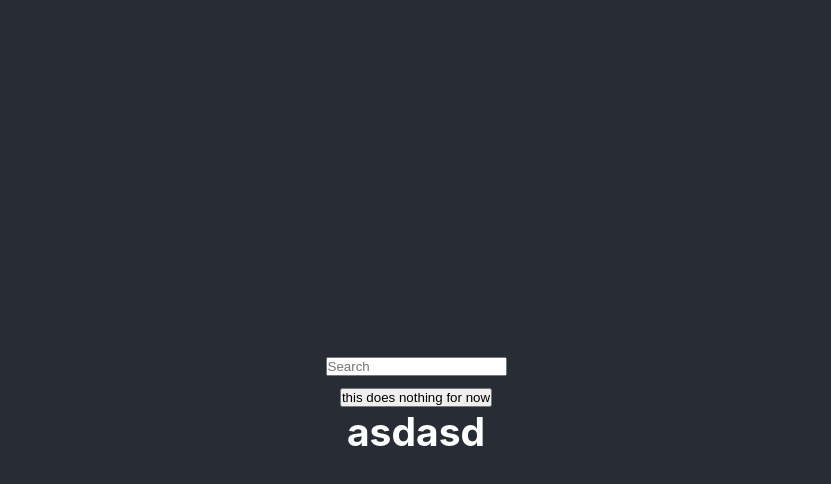
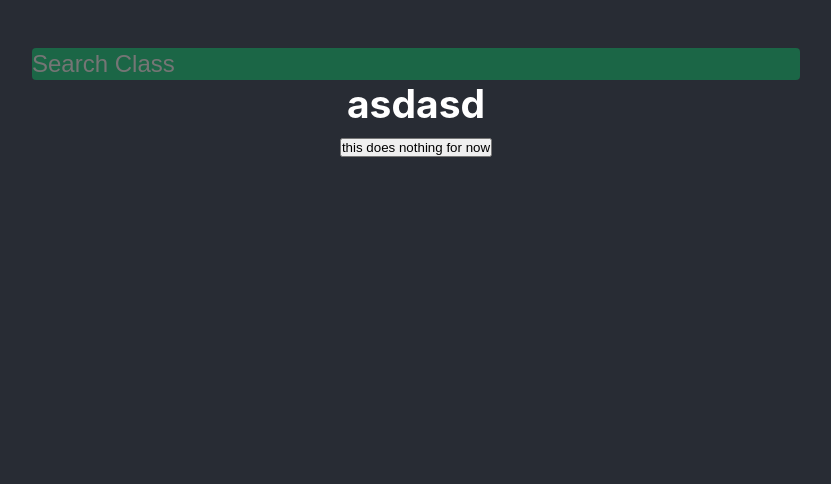
Before and after one commit to cse442-at-ub/s24semesterproject-brighterspace, a React (Create React App) app in the folder brighterspace-react-app/: page /teacher-home/add-class in a window 1280 px wide. Shown: the top 484 px of the page, without its empty margins (224-1055 px from the left). Built offline with nearby package versions, Linux system fonts and the light colour scheme.

Commit message:
card #43: added css so adding classes looks better. Also added function to make it easier to understand.

```diff
--- a/brighterspace-react-app/src/components/ClassSelection.js
+++ /dev/null
@@ -1,56 +0,0 @@
-import React from "react";
-import { useState } from "react";
-
-const exampleClassList = ["CSE420", "CSE441", "CSE422"]; //this should be the php input
-
-export default function ClassSelection() {
-  const [selectedClass, setSelectedClass] = useState("asdasd"); //this should be empty by default and this should have the selected class
-  const [result, setResult] = useState([]);
-
-  function updateSearchResult(event) {
-    const searchValue = event.target.value.toUpperCase();
-
-    setResult(exampleClassList.filter((e) => e.includes(searchValue)));
-  }
-
-  function highlightText(event) {
-    event.target.select();
-  }
-
-  function recordSelectedClass(event) {
-    const classValue = event.target.innerText;
-    setSelectedClass(classValue);
-  }
-
-  return (
-    <>
-      <div class="searchBar">
-        <input
-          type="text"
-          placeholder="Search"
-          onInput={updateSearchResult}
-          onFocus={highlightText}
-        />
-      </div>
-      <div class="searchResult">
-            <ul>
-                {
-                    result.map((currClass) => (
-                    <li key={currClass}>
-                        <button onClick={recordSelectedClass}>{currClass}</button>
-                    </li>
-                    ))
-                }
-            </ul>
-      </div>
-      <div>
-            <button>this does nothing for now</button>
-      </div>
-      <div>
-        {
-          <h2>{selectedClass}</h2>
-        }
-      </div>
-    </>
-  );
-}
--- /dev/null
+++ b/brighterspace-react-app/src/components/TeacherAddClass.js
@@ -0,0 +1,62 @@
+import "../styles/TeacherAddClass.css"
+import React from "react";
+import { useState } from "react";
+
+const exampleClassList = ["CSE420", "CSE441", "CSE422"]; //this should be the php input
+
+export default function ClassSelection() {
+  const [selectedClass, setSelectedClass] = useState("asdasd"); //this should be empty by default and this should have the selected class
+  const [result, setResult] = useState([]);
+
+  function updateSearchResult(event) {
+    const searchValue = event.target.value.toUpperCase();
+
+    setResult(exampleClassList.filter((e) => e.includes(searchValue)));
+
+    if(searchValue === ""){
+      setResult([]);
+    }
+  }
+
+  function highlightText(event) {
+    event.target.select();
+  }
+
+  function recordSelectedClass(event) {
+    const classValue = event.target.innerText;
+    setSelectedClass(classValue);
+    document.getElementById("searchInput").value = "";
+    updateSearchResult({ target: { value: '' } });
+  }
+
+  return (
+    <>
+      <div class="core">
+        <div class="searchBar">
+          <input
+            id="searchInput"
+            type="text"
+            placeholder="Search Class"
+            onInput={updateSearchResult}
+            onFocus={highlightText}
+          />
+        </div>
+        <div class="searchResult">
+          <ul>
+            {
+              result.map((currClass) => (
+                <li key={currClass}>
+                  <button onClick={recordSelectedClass}>{currClass}</button>
+                 </li>
+               ))
+            }
+          </ul>
+        </div>
+        <div class="confirmation">
+            <h2>{selectedClass}</h2>
+            <button>this does nothing for now</button>
+        </div>
+      </div>
+    </>
+  );
+}
--- a/brighterspace-react-app/src/pages/TeacherAddClass.js
+++ b/brighterspace-react-app/src/pages/TeacherAddClass.js
@@ -1,4 +1,4 @@
-import ClassSelection from "../components/ClassSelection";
+import ClassSelection from "../components/TeacherAddClass";
 import NotTeacher from "../components/NotTeacher";
 
 const isTeacher = true; //ig php will give this
--- /dev/null
+++ b/brighterspace-react-app/src/styles/TeacherAddClass.css
@@ -0,0 +1,72 @@
+*{
+    margin: 0;
+    padding: 0;
+}
+
+.core{
+    position: fixed;
+    display: flex;
+    flex-direction: column;
+    padding: 0;
+    margin: 0;
+    top: 48px;
+    left: 20%;
+    height: 100vh;
+    width: 60%;
+}
+
+.searchBar{
+    position: relative;
+    display: block;
+    height: 32px;
+    width: 100%;
+}
+
+.searchBar input{
+    display: flex;
+    position: relative;
+    border: none;
+    border-radius: 4px;
+    background-color: #1b6646;
+    font-size: 24px;
+    height: 100%;
+    width: 100%;
+}
+
+.searchBar input:focus{
+    outline: none;
+}
+
+.searchResult{
+    width: 100%;
+}
+
+.searchResult ul{
+    overflow: auto;
+    list-style-type: none;
+    flex-basis: 0;
+    max-height: 128px;
+    border-radius: 4px;
+}
+
+.searchResult ul::-webkit-scrollbar{
+    width: 0;
+}
+
+.searchResult li{
+    display: flex;
+    flex: 1;
+    border-radius: 4px;
+    height: 32px;
+}
+
+.searchResult button{
+    background: #978dcc;
+    font-size: 24px;
+    width: 100%;
+    border: none;
+}
+
+.searchResult button:hover{
+    border: 1px solid black;
+}
```
